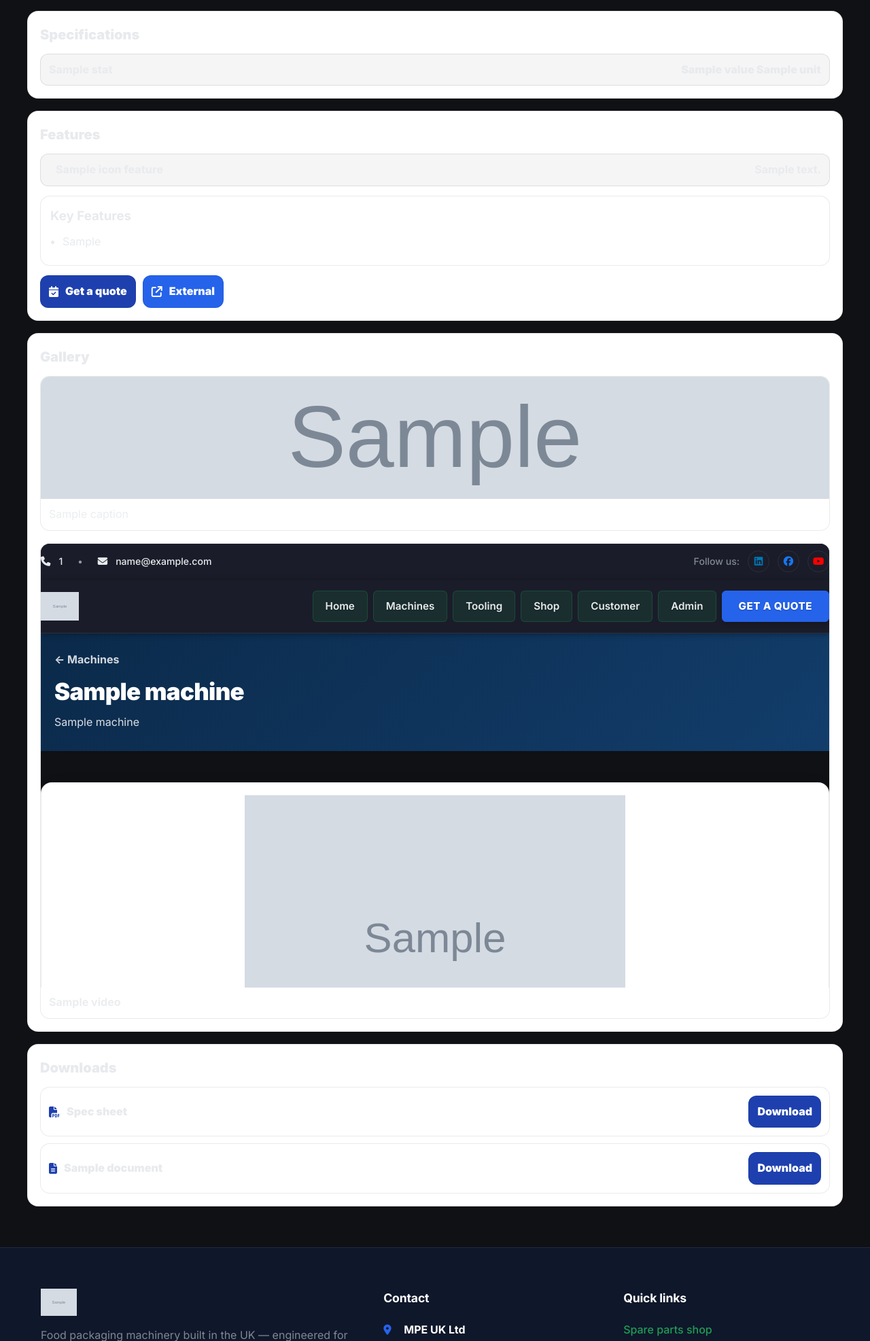
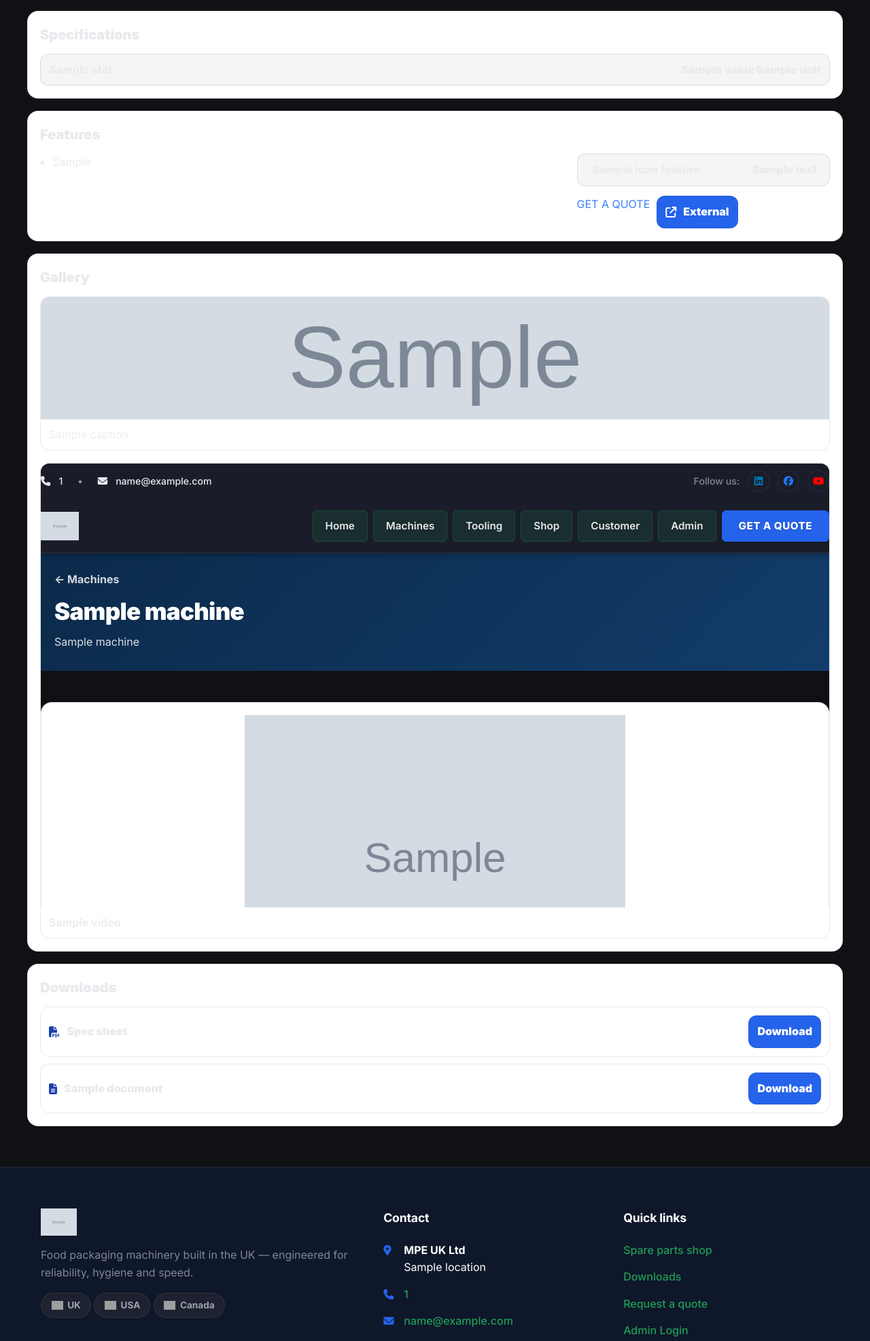
Before and after one commit to Jhdgkss/MPE_Web_Site, a Django app: template core/templates/core/machine_detail.html in a window 1280 px wide. Shown: the part 1024-2997 px from the top of the page at 68% size. Run offline with Django 5.2, Linux system fonts and the light colour scheme; the template is opened without the code that fills it: most values are stand-ins (such as "Sample title", 1, 10 or a date in 2020); grey boxes marked "Sample" are stand-in pictures; some libraries are stand-ins or nearby versions; grey boxes are pictures that could not be loaded.

Commit message:
Match machine page quote button to navbar

```diff
--- a/core/templates/core/machine_detail.html
+++ b/core/templates/core/machine_detail.html
@@ -126,35 +126,6 @@
     gap: 16px;
   }
 
-  /* Responsive layout helpers */
-  @media (max-width: 992px){
-    .md-two-col{ grid-template-columns: 1fr; }
-  }
-
-  /* Feature rows styled like Specifications (single column list, responsive) */
-  .md-feature-grid{
-    display:grid;
-    grid-template-columns: 1fr;
-    gap: 10px;
-  }
-  .md-feature-grid .md-spec-value{
-    white-space: normal;
-    text-align: right;
-    font-weight: 700;
-    max-width: 72ch;
-  }
-  @media (max-width: 576px){
-    .md-feature-grid .md-spec{ flex-direction: column; }
-    .md-feature-grid .md-spec-value{ text-align: left; }
-  }
-
-  .md-keyfeatures-card{
-    padding: 14px;
-    border-radius: 14px;
-    border: 1px solid rgba(0,0,0,0.08);
-    background:#fff;
-  }
-
   .md-features ul{
     margin: 0;
     padding-left: 18px;
@@ -218,7 +189,7 @@
     padding: 10px 12px;
     border-radius: 12px;
     font-weight: 900;
-    background: var(--secondary-color);
+    background: var(--primary-color);
     color: #fff;
     border: 1px solid rgba(0,0,0,0.08);
     white-space: nowrap;
@@ -255,23 +226,6 @@
   color: rgba(255,255,255,0.85);
   line-height: 1.6;
 }
-
-  /* Ensure global navbar "GET A QUOTE" button keeps its styling on this page */
-  .btn-quote{
-    background-color: var(--primary-color) !important;
-    border: 1px solid var(--primary-color) !important;
-    color: #ffffff !important;
-    padding: 10px 24px !important;
-    border-radius: 6px !important;
-    font-weight: 800 !important;
-    letter-spacing: 0.5px !important;
-    text-transform: uppercase !important;
-    box-shadow: 0 4px 6px rgba(0,0,0,0.2) !important;
-    display: inline-block !important;
-  }
-  .btn-quote:hover{ opacity: .92 !important; transform: translateY(-1px); }
-  .btn-quote:active{ transform: translateY(0); }
-
 </style>
 
 <section class="machine-hero">
@@ -338,8 +292,22 @@
   <section id="features" class="md-section">
     <h2 class="md-h2">Features</h2>
 
+    <div class="md-two-col">
+      <div class="md-features">
+        {% if bullet_features %}
+          <ul>
+            {% for f in bullet_features %}
+              <li>{{ f }}</li>
+            {% endfor %}
+          </ul>
+        {% else %}
+          <p class="md-prose muted">Add key features in Admin → Machines → “Key features” (one per line).</p>
+        {% endif %}
+      </div>
+
+      <aside>
         {% if icon_features %}
-      <div class="md-feature-grid" style="margin-bottom:14px;">
+          <div class="md-specs">
             {% for f in icon_features %}
               <div class="md-spec">
                 <div class="md-spec-label"><i class="{{ f.icon_class }}" style="margin-right:10px;"></i>{{ f.title }}</div>
@@ -349,24 +317,13 @@
           </div>
         {% endif %}
 
-    <div class="md-keyfeatures-card md-features" style="margin-bottom:14px;">
-      <h3 class="md-h3" style="margin:0 0 10px 0;">Key Features</h3>
-      {% if bullet_features %}
-        <ul>
-          {% for f in bullet_features %}
-            <li>{{ f }}</li>
-          {% endfor %}
-        </ul>
-      {% else %}
-        <p class="md-prose muted" style="margin:0;">Add key features in Admin → Machines → “Key features” (one per line).</p>
-      {% endif %}
-    </div>
-
-    <div style="display:flex; gap:10px; flex-wrap:wrap;">
-      <a class="md-doc-btn" href="{% url 'contact' %}?machine={{ machine.slug|urlencode }}"><i class="fa-solid fa-calendar-check" style="margin-right:10px;"></i>Get a quote</a>
+        <div style="margin-top:14px; display:flex; gap:10px; flex-wrap:wrap;">
+          <a class="btn-quote" href="{% url 'contact' %}?machine={{ machine.slug|urlencode }}">GET A QUOTE</a>
           {% if machine.external_link %}
             <a class="md-doc-btn" style="background: var(--primary-color);" href="{{ machine.external_link }}" target="_blank" rel="noopener"><i class="fa-solid fa-arrow-up-right-from-square" style="margin-right:10px;"></i>External</a>
           {% endif %}
+        </div>
+      </aside>
     </div>
   </section>
 
```
Lines whose indentation alone changed are shown as unchanged.
